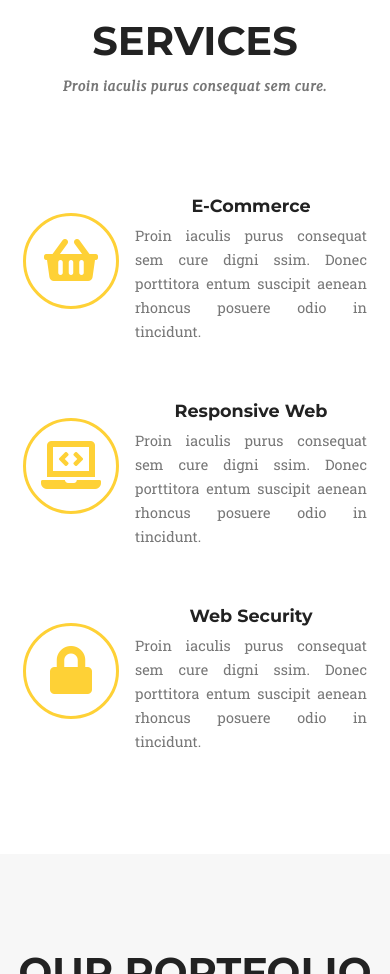
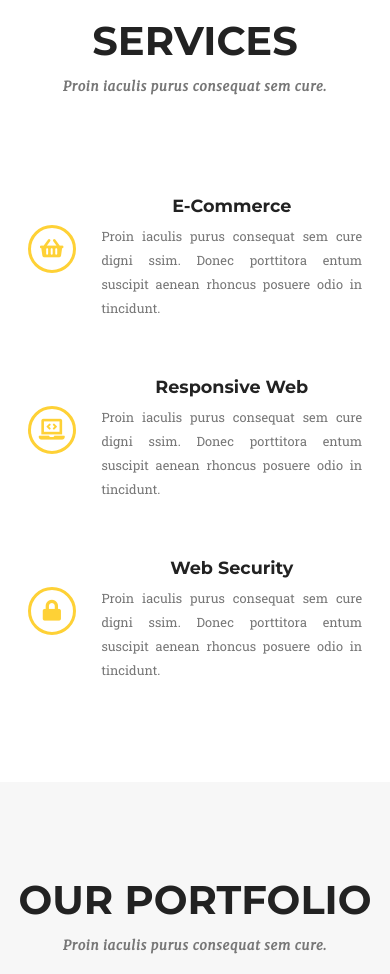
Before and after one commit to kraajaan/Zadanie_4-6, a website: page index.html in a window 390 px wide. Shown: the part 837-1811 px from the top of the page. Drawn offline with Linux system fonts and the light colour scheme.

Commit message:
Fix SERVICES icons size RWD

```diff
--- a/sass/style.scss
+++ b/sass/style.scss
@@ -303,6 +303,10 @@ footer div.social {
 
 @media (max-width: 575px) {
 
+  section.services .icons p {
+    font-size: 0.8rem;
+  }
+
   header .second p {
     font-size: 1.8rem;
   }
@@ -351,13 +355,20 @@ footer div.social {
     font-size: 3.5rem;
   }
 
+  section.services .icons span {
+    font-size: 1.3rem;
+    line-height: 2.6rem;
+    width: 3rem;
+    height: 3rem;
+  }
+
   section.services .icons > div {
     display: flex;
     flex-direction: row;
   }
 
-  section.services .icons > div >div {
-    padding: 1.2rem 0.5rem;
+  section.services .icons > div > div {
+    padding: 1.2rem 0.8rem;
   }
 
   section.portfolio {
```
Also changed, not shown: css/style.css, 1 other file.
